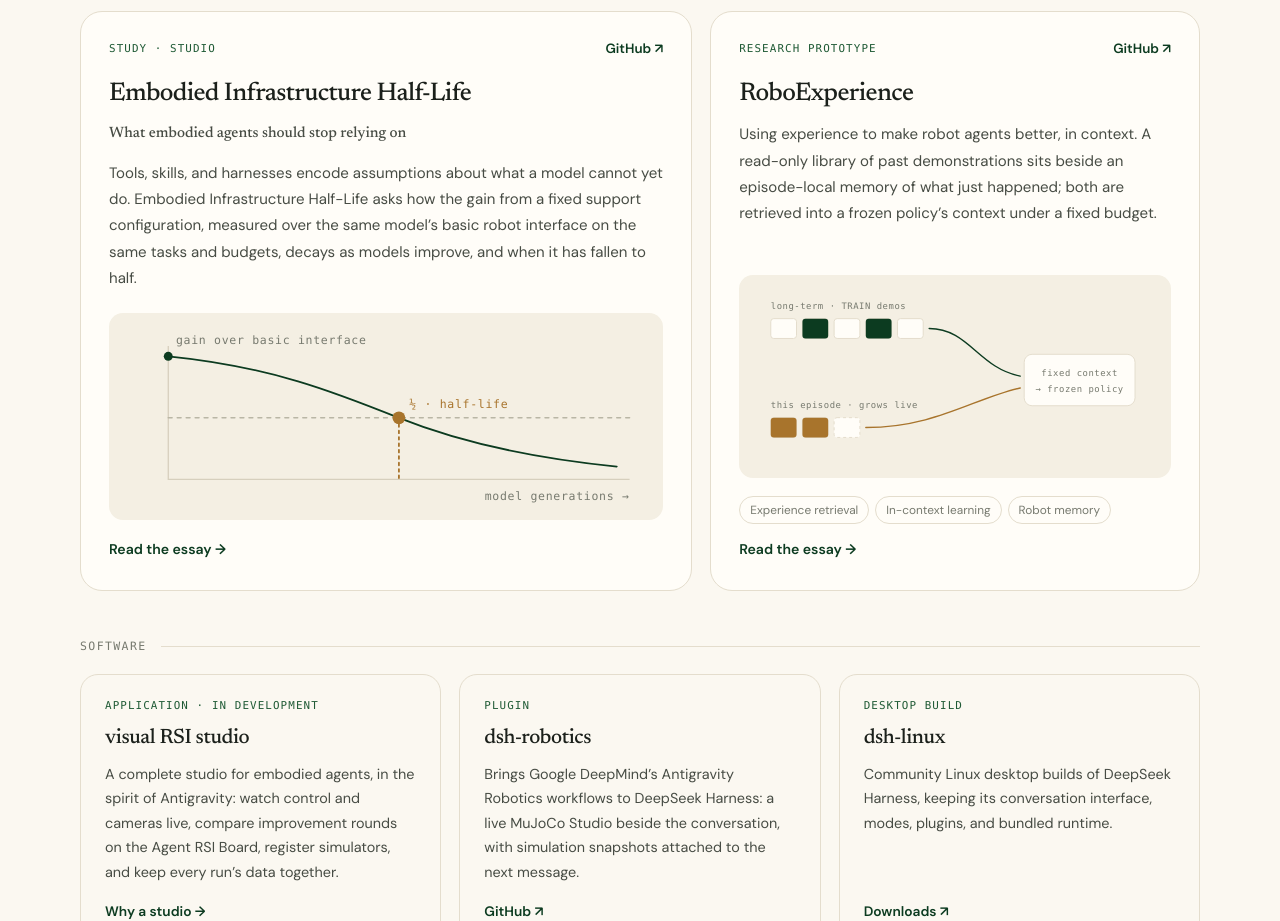
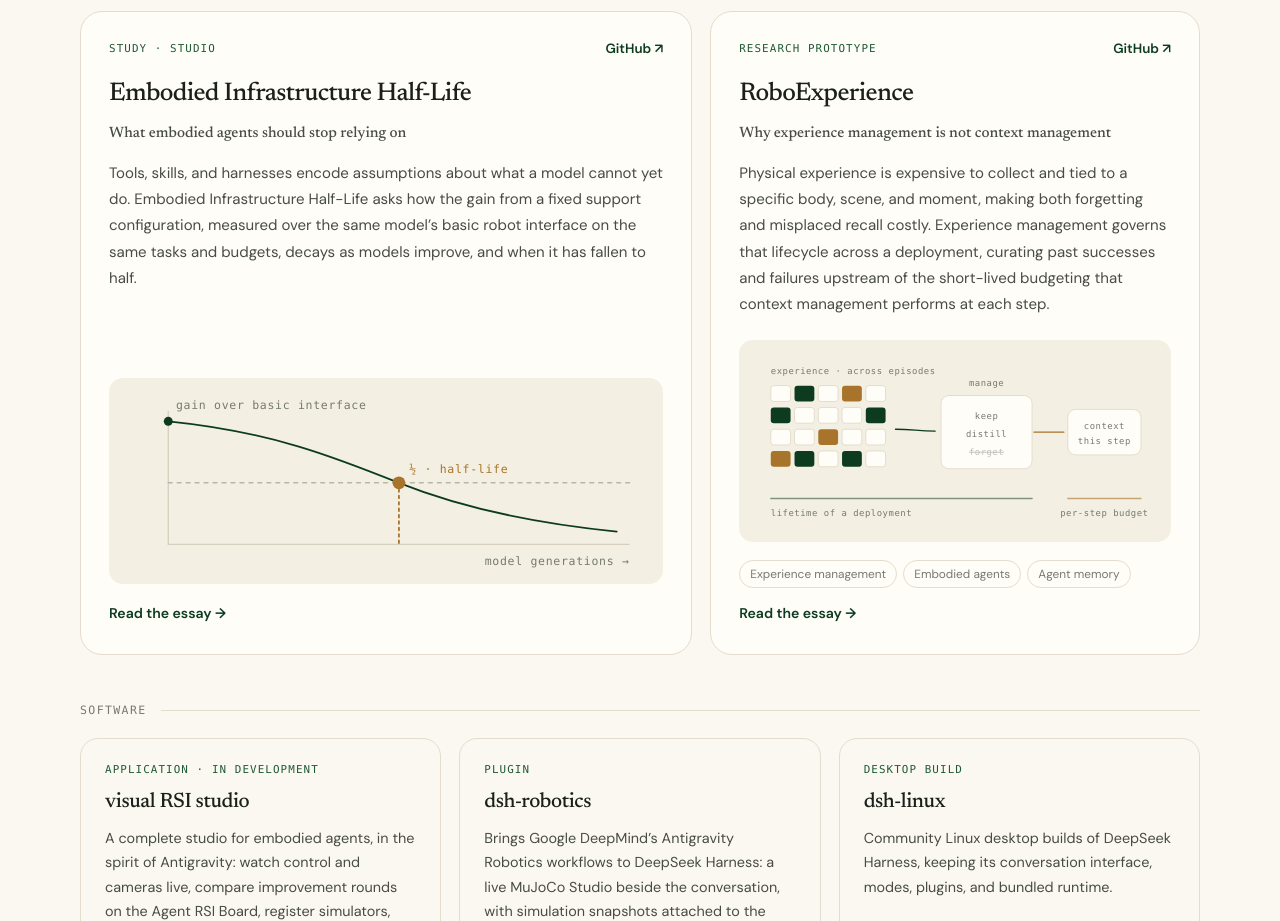
Before and after one commit to zhanxch/zhanxch.github.io, a plain HTML site: page index.html in a window 1280 px wide. Shown: the part 3000-3921 px from the top of the page. Drawn offline with Linux system fonts and the light colour scheme.

Commit message:
Reframe RoboExperience around experience management vs context budgeting.

```diff
--- a/index.html
+++ b/index.html
@@ -248,23 +248,29 @@
         <article class="project reveal" aria-labelledby="robox-title">
           <div class="project-top"><span class="project-kind">Research prototype</span><a class="project-repo" href="https://github.com/zhanxch/RoboExperience">GitHub ↗</a></div>
           <h3 id="robox-title"><a href="https://github.com/zhanxch/RoboExperience">RoboExperience</a></h3>
-          <p>Using experience to make robot agents better, in context. A read-only library of past demonstrations sits beside an episode-local memory of what just happened; both are retrieved into a frozen policy’s context under a fixed budget.</p>
-          <figure class="halflife" aria-label="Schematic: a long-term demonstration library and an episode memory both feed a fixed-size context for a frozen policy">
+          <p class="project-lede">Why experience management is not context management</p>
+          <p>Physical experience is expensive to collect and tied to a specific body, scene, and moment, making both forgetting and misplaced recall costly. Experience management governs that lifecycle across a deployment, curating past successes and failures upstream of the short-lived budgeting that context management performs at each step.</p>
+          <figure class="halflife" aria-label="Schematic: experience accumulated across episodes is kept, distilled, or forgotten before anything reaches the context for the current step">
             <svg viewBox="0 0 420 190" aria-hidden="true">
-              <text class="fig-text" x="24" y="24">long-term · TRAIN demos</text>
-              <g class="fig-paper"><rect x="24" y="34" width="26" height="20" rx="3"/><rect x="56" y="34" width="26" height="20" rx="3"/><rect x="88" y="34" width="26" height="20" rx="3"/><rect x="120" y="34" width="26" height="20" rx="3"/><rect x="152" y="34" width="26" height="20" rx="3"/></g>
-              <rect x="56" y="34" width="26" height="20" rx="3" fill="var(--green)"/><rect x="120" y="34" width="26" height="20" rx="3" fill="var(--green)"/>
-              <text class="fig-text" x="24" y="124">this episode · grows live</text>
-              <g class="fig-paper"><rect x="24" y="134" width="26" height="20" rx="3"/><rect x="56" y="134" width="26" height="20" rx="3"/><rect x="88" y="134" width="26" height="20" rx="3" stroke-dasharray="3 3"/></g>
-              <rect x="24" y="134" width="26" height="20" rx="3" fill="var(--ochre)"/><rect x="56" y="134" width="26" height="20" rx="3" fill="var(--ochre)"/>
-              <path class="fig-line" d="M184 44c40 0 50 40 92 48"/>
-              <path class="fig-ochre" d="M120 144c70 0 110-30 156-40"/>
-              <rect class="fig-paper" x="280" y="70" width="112" height="52" rx="8"/>
-              <text class="fig-text" x="336" y="92" text-anchor="middle">fixed context</text>
-              <text class="fig-text" x="336" y="108" text-anchor="middle">→ frozen policy</text>
+              <text class="fig-text" x="24" y="24">experience · across episodes</text>
+              <rect class="fig-paper" x="24" y="36" width="20" height="16" rx="3"/><rect x="48" y="36" width="20" height="16" rx="3" fill="var(--green)"/><rect class="fig-paper" x="72" y="36" width="20" height="16" rx="3"/><rect x="96" y="36" width="20" height="16" rx="3" fill="var(--ochre)"/><rect class="fig-paper" x="120" y="36" width="20" height="16" rx="3"/><rect x="24" y="58" width="20" height="16" rx="3" fill="var(--green)"/><rect class="fig-paper" x="48" y="58" width="20" height="16" rx="3"/><rect class="fig-paper" x="72" y="58" width="20" height="16" rx="3"/><rect class="fig-paper" x="96" y="58" width="20" height="16" rx="3"/><rect x="120" y="58" width="20" height="16" rx="3" fill="var(--green)"/><rect class="fig-paper" x="24" y="80" width="20" height="16" rx="3"/><rect class="fig-paper" x="48" y="80" width="20" height="16" rx="3"/><rect x="72" y="80" width="20" height="16" rx="3" fill="var(--ochre)"/><rect class="fig-paper" x="96" y="80" width="20" height="16" rx="3"/><rect class="fig-paper" x="120" y="80" width="20" height="16" rx="3"/><rect x="24" y="102" width="20" height="16" rx="3" fill="var(--ochre)"/><rect x="48" y="102" width="20" height="16" rx="3" fill="var(--green)"/><rect class="fig-paper" x="72" y="102" width="20" height="16" rx="3"/><rect x="96" y="102" width="20" height="16" rx="3" fill="var(--green)"/><rect class="fig-paper" x="120" y="102" width="20" height="16" rx="3"/>
+              <path class="fig-line" d="M150 80c18 0 22 2 40 2"/>
+              <text class="fig-text" x="242" y="36" text-anchor="middle">manage</text>
+              <rect class="fig-paper" x="196" y="46" width="92" height="74" rx="8"/>
+              <text class="fig-text" x="242" y="70" text-anchor="middle">keep</text>
+              <text class="fig-text" x="242" y="88" text-anchor="middle">distill</text>
+              <text class="fig-text" x="242" y="106" text-anchor="middle" style="opacity:.45;text-decoration:line-through">forget</text>
+              <path class="fig-ochre" d="M290 83h30"/>
+              <rect class="fig-paper" x="324" y="60" width="74" height="46" rx="8"/>
+              <text class="fig-text" x="361" y="80" text-anchor="middle">context</text>
+              <text class="fig-text" x="361" y="95" text-anchor="middle">this step</text>
+              <path class="fig-line" d="M24 150h264" style="opacity:.5"/>
+              <text class="fig-text" x="24" y="168">lifetime of a deployment</text>
+              <path class="fig-ochre" d="M324 150h74" style="opacity:.6"/>
+              <text class="fig-text" x="361" y="168" text-anchor="middle">per-step budget</text>
             </svg>
           </figure>
-          <ul class="topics"><li>Experience retrieval</li><li>In-context learning</li><li>Robot memory</li></ul>
+          <ul class="topics"><li>Experience management</li><li>Embodied agents</li><li>Agent memory</li></ul>
           <div class="project-links"><a class="link" href="https://github.com/zhanxch/RoboExperience/blob/main/docs/essay.md">Read the essay →</a></div>
         </article>
       </div>
```
